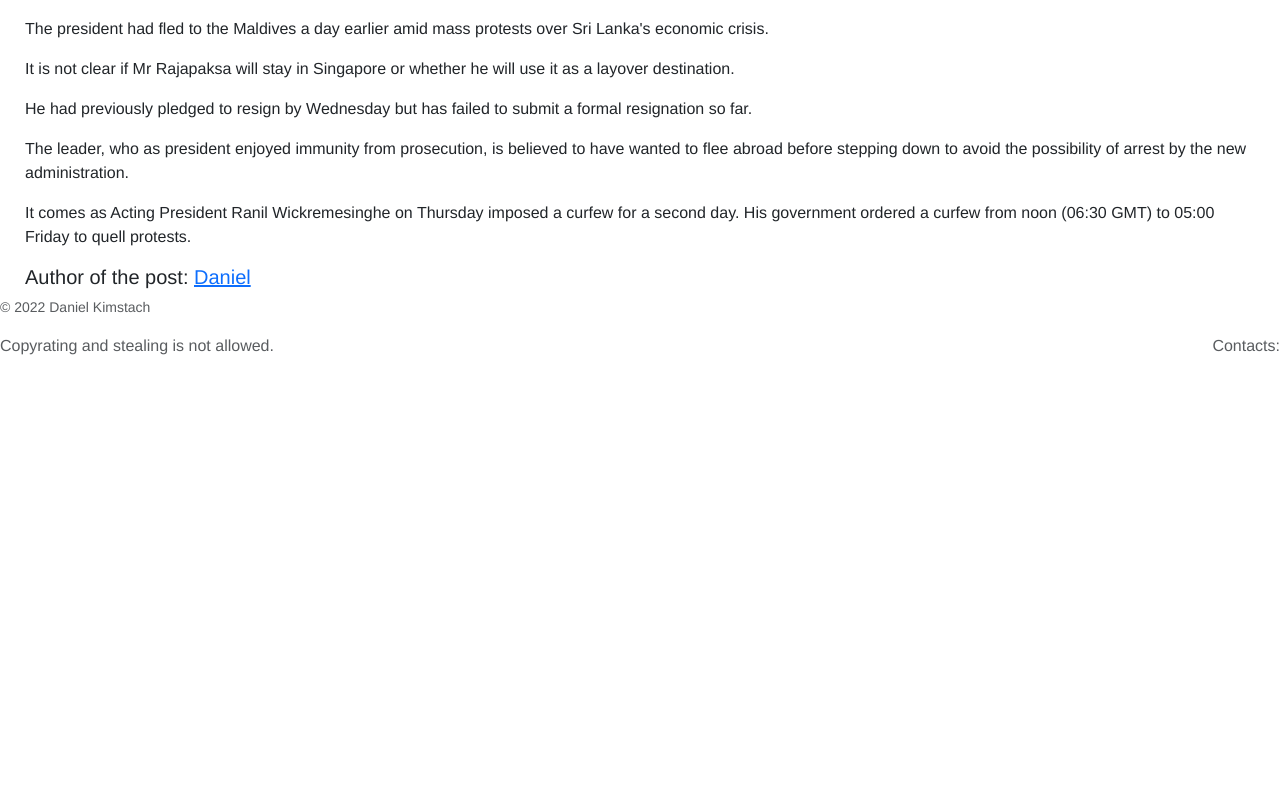
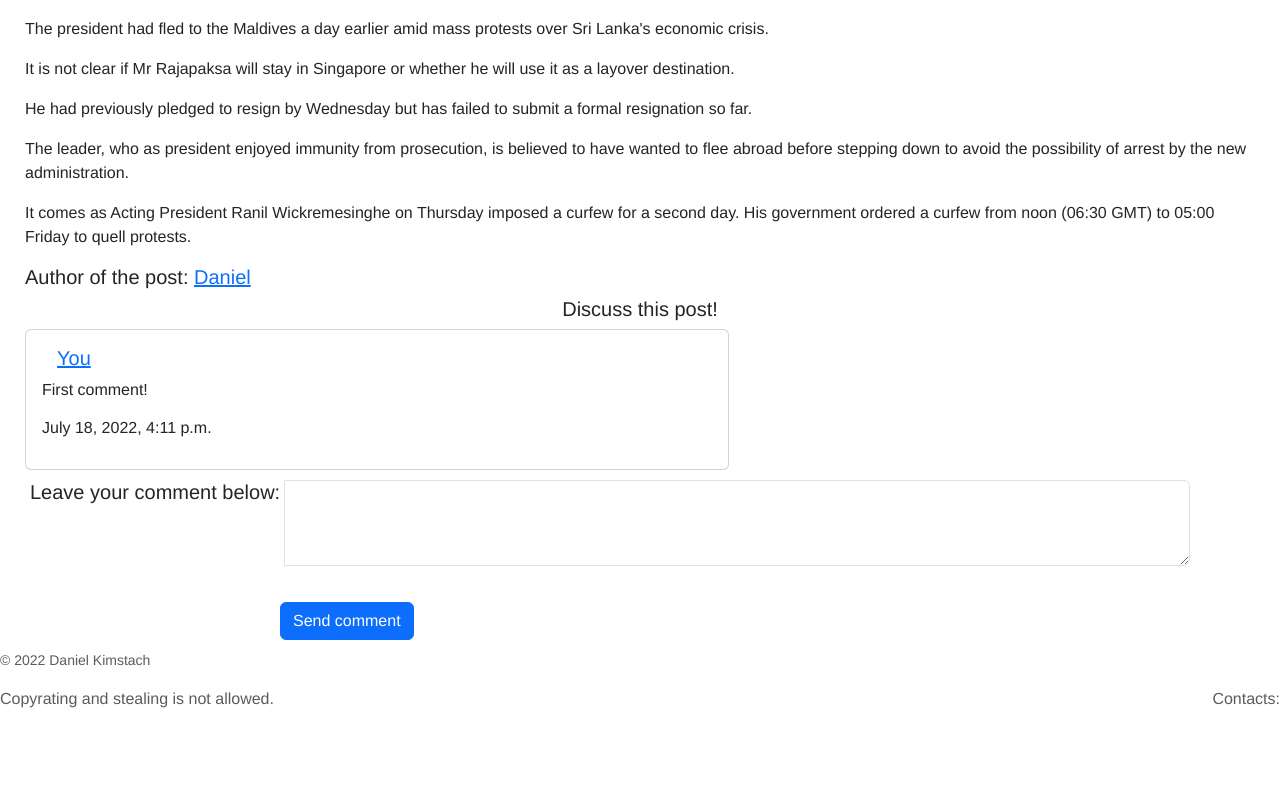
Before and after one commit to Daniil4949/django_blog, a Django app: a page that uses pet_project/templates/blog/post.html in a window 1280 px wide; the page is wider, and only the part inside the window is pictured. Shown: the part 715-1522 px from the top of that part. Before the commit the page ends 1070 px from the top of that part, so only its background shows below. Run offline with Django 4.2, Linux system fonts and the light colour scheme; a user stored in the database is signed in; data comes from the database, SQL or seed files in the repository; both versions use the stored data as it was after the commit; some libraries are stand-ins or nearby versions.

Commit message:
Comment for posts were added and form template for comment adding was created.

```diff
--- a/pet_project/blog/admin.py
+++ b/pet_project/blog/admin.py
@@ -21,6 +21,11 @@ class PhotoPostAdmin(admin.ModelAdmin):
     list_display = ('post', 'image')
 
 
+class CommentAdmin(admin.ModelAdmin):
+    list_display = ('user', 'post', 'content', 'time_created')
+
+
+admin.site.register(Comment, CommentAdmin)
 admin.site.register(Post, PostAdmin)
 admin.site.register(Category, CategoryAdmin)
 admin.site.register(Profile, ProfileAdmin)
--- a/pet_project/blog/models.py
+++ b/pet_project/blog/models.py
@@ -55,7 +55,7 @@ class Profile(models.Model):
     photo = models.ImageField(blank=True, upload_to=f"profile/", null=True)
 
     def __str__(self):
-        return f"{self.user.username}'s Profile"
+        return f"{self.user.username}"
 
 class PhotoPost(models.Model):
     post = models.ForeignKey('Post', on_delete=models.CASCADE)
@@ -65,5 +65,13 @@ class PhotoPost(models.Model):
         return self.post.title
 
 
+class Comment(models.Model):
+    user = models.ForeignKey(User, on_delete=models.PROTECT)
+    post = models.ForeignKey(Post, on_delete=models.PROTECT)
+    content = models.TextField()
+    time_created = models.DateTimeField(auto_now=True)
+
+    def __str__(self):
+        return f"{self.post}'s comment created by {self.user}"
 
 # Create your models here.
--- a/pet_project/blog/views.py
+++ b/pet_project/blog/views.py
@@ -35,8 +35,12 @@ class BlogPost(DataMixin, DetailView):
     def get_context_data(self, *, object_list=None, **kwargs):
         context = super().get_context_data(**kwargs)
         info = self.get_post_content()
+        post = Post.objects.get(slug=self.kwargs.get('post_slug'))
+        context['comments'] = Comment.objects.filter(post=post)
+        #context['comments'] = Comment.objects.filter(slug=self.kwargs.get('post_slug'))
         context = dict(list(context.items()) + list(info.items()))
         return context
+
 
 
 class BlogCategory(DataMixin, ListView):
--- a/pet_project/templates/blog/post.html
+++ b/pet_project/templates/blog/post.html
@@ -12,6 +12,28 @@
 <h5> <div  style="margin-left:25px; font-family:'Franklin Gothic Medium', 'Arial Narrow', Arial, sans-serif"> Author of the post: <a href="{% url 'current_user_profile' %}">You</a> </div> </h5>
 {% else %}
 <h5> <div  style="margin-left:25px; font-family:'Franklin Gothic Medium', 'Arial Narrow', Arial, sans-serif"> Author of the post: <a href="{% url 'get_user_profile' post.author.id %}"> {{ post.author }}</a> </div> </h5>
+<center><h5>Discuss this post!</h5></center>
+{% for comment in comments %}
+<div class="card" style="width: 44rem; margin-left: 25px; margin-bottom: 10px;">
+	<div class="card-body">
+		{% if request.user.username == comment.user.username %}
+		<h5> <div  style="margin-left:15px; font-family:'Franklin Gothic Medium', 'Arial Narrow', Arial, sans-serif"> <a href="{% url 'current_user_profile' %}">You</a> </div> </h5>
+		{% else %}
+		<h5> <div  style="margin-left:15px; font-family:'Franklin Gothic Medium', 'Arial Narrow', Arial, sans-serif"> <a href="{% url 'get_user_profile' post.author.id %}"> {{ comment.user.profile }}</a> </div> </h5>
+		{% endif %}
+		<p class="card-text"> {{ comment.content }} </p>
+		<p><h6> {{ comment.time_created }} </h6></p>
+	</div>
+  </div>
 
+{% endfor %}
+<form method="POST" action="">
+	{% csrf_token %}
+	<div class="input-group mb-3">
+		<h5><label for="exampleFormControlTextarea1"style="margin-left: 30px; margin-right:5px;"  class="form-label">Leave your comment below: </label></h5>
+		<textarea class="form-control" id="exampleFormControlTextarea1" style="margin-right:90px;" rows="3"></textarea>
+	  </div>
+	  <button type="submit" style="margin-top:20px; margin-bottom: 10px;margin-left: 280px;"class="btn btn-primary">Send comment</button>
+  </form>
 {% endif %}
 {% endblock %}
```
Also changed, not shown: pet_project/blog/migrations/0003_profile_photo.py (added), pet_project/blog/migrations/0004_comment.py (added), pet_project/blog/migrations/0005_comment_time_created.py (added), pet_project/blog/migrations/0006_alter_comment_post_alter_comment_user.py (added), pet_project/db.sqlite3, pet_project/source/profile/IMG_E2299.JPG (added), pet_project/source/profile/IMG_E2299_2xSagtI.JPG (added), pet_project/source/profile/IMG_E2299_m1Bk6FI.JPG (added), pet_project/source/profile/IMG_E6791.JPG (added), pet_project/source/profile/photo2374612131932907491.jpg (added), 1 other file.
